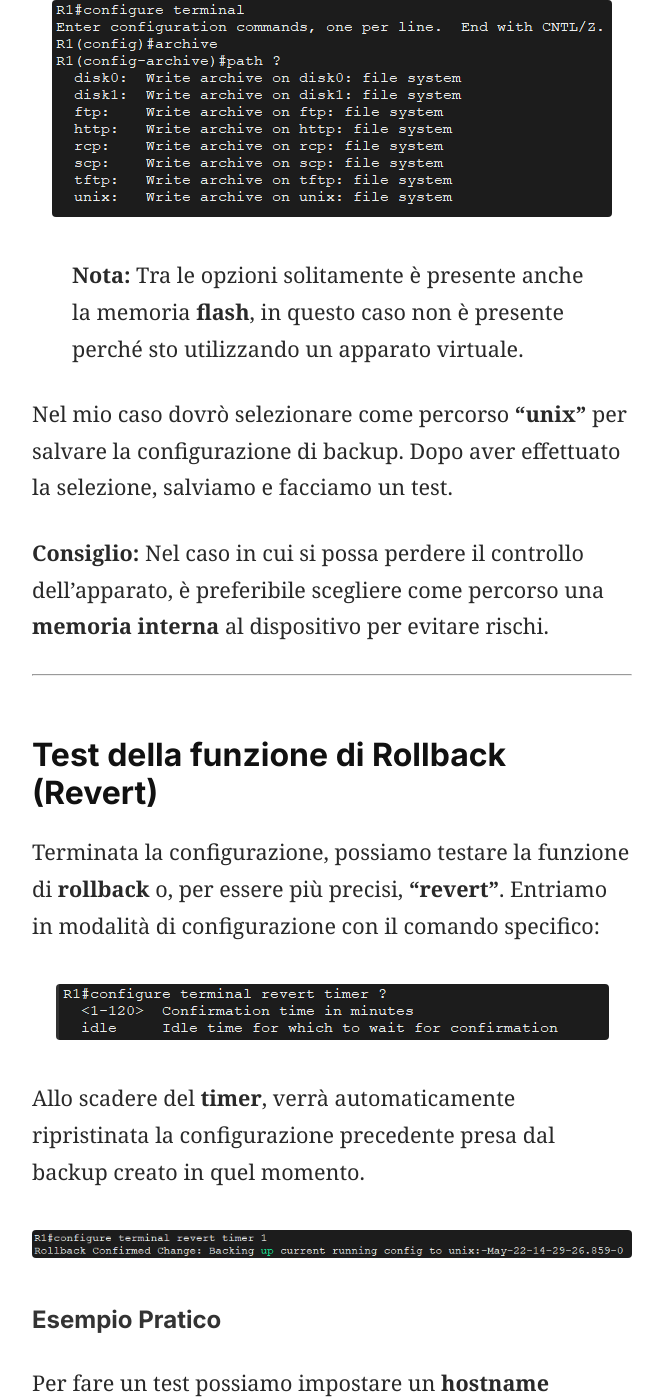
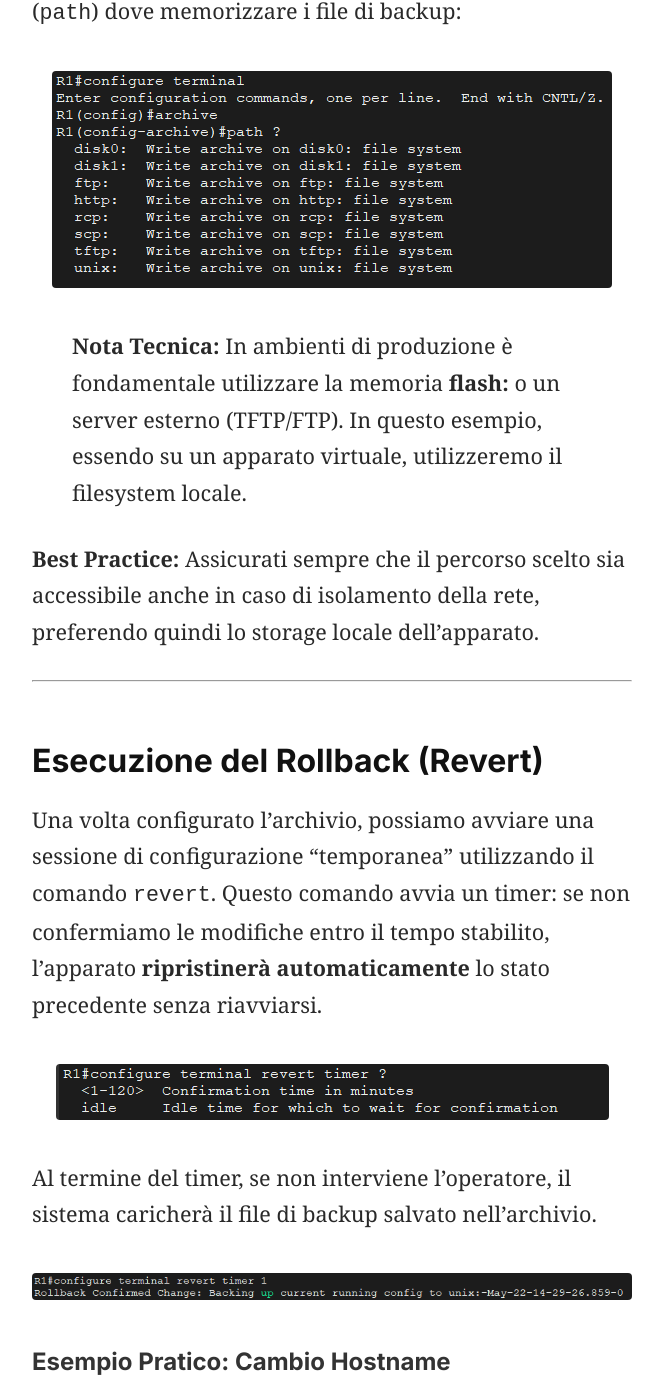
Before and after one commit to davidaulicino17/GitPages, a Jekyll site: the page built from _posts/2026-01-04-come-effettuare-rollback-su-cisco-ios.md, in a window 1280 px wide and 1400 px high, scrolled down 2501 px. Shown: the whole window, without its empty margins (308-971 px from the left). Built offline with Jekyll 4.4.1, drawn with Linux system fonts in a browser that asks for light colours; some of the changed text lies outside the part shown.

Commit message:
Update 2026-01-04-come-effettuare-rollback-su-cisco-ios.md

```diff
--- a/_posts/2026-01-04-come-effettuare-rollback-su-cisco-ios.md
+++ b/_posts/2026-01-04-come-effettuare-rollback-su-cisco-ios.md
@@ -11,68 +11,67 @@ tags: [Network Engineer, Cisco, CCNA, CCNP, Crescita Professionale]
 
 **Di David Aulicino**
 
-Spesso e volentieri capita di dover effettuare delle operazioni che potrebbero portare dietro di sé alcune problematiche, alle volte anche **bloccanti**.
-Soprattutto quando si opera da remoto il rischio di **perdere il controllo** dell'apparato Cisco è sempre dietro l'angolo.
+In ambito networking, operare su apparati critici comporta sempre una certa dose di rischio. Un errore di sintassi o una modifica errata a una ACL possono causare problemi **bloccanti** e, se stiamo lavorando da remoto, il rischio di **perdere completamente l'accesso** al device è una minaccia costante.
 
 ![Screenshot Cisco](https://davidaulicino17.github.io/GitPages/assets/images/rollback_cisco/screenshot_cisco.png)
 
-## Il metodo tradizionale (Reload)
+## Il limite del metodo tradizionale (Reload)
 
-Un metodo molto utilizzato per fare un "rollback" è il seguente:
+Molti amministratori di rete si affidano a una procedura di sicurezza standard:
 
-* **Salvare** la configurazione;
-* **Schedulare** un reload dopo *N* minuti;
-* **Effettuare** la configurazione prevista;
+* **Salvataggio** della configurazione attuale (`write memory`);
+* **Pianificazione** di un riavvio automatico (`reload in 10`);
+* **Applicazione** delle modifiche.
 
-Nel caso in cui tutto andasse come sperato ci basterà rimuovere il riavvio pianificato, in caso contrario dovremo aspettare il **reboot** del device.
+Sebbene efficace, questo metodo ha un grande difetto: se qualcosa va storto, l'apparato deve riavviarsi completamente, causando un **down-time** prolungato e non necessario.
 
-In questo breve articolo voglio spiegare il **metodo vero e proprio** per effettuare un rollback su Cisco, senza dover aspettare più del dovuto per riprendere l'attività in caso di problemi.
+Esiste però una soluzione più elegante e professionale integrata in Cisco IOS: la funzione di **Rollback**.
 
 ---
 
 ## Configurazione della feature "Archive"
 
-Per prima cosa entriamo in **modalità privilegiata** (#) e poi in **configuration mode**:
+Per abilitare il rollback, dobbiamo prima configurare la funzione **Archive**, che permette al sistema di creare snapshot della configurazione.
+
+Entriamo in **modalità privilegiata** (#) e successivamente in **global configuration mode**:
 
 ![Screenshot 1](https://davidaulicino17.github.io/GitPages/assets/images/rollback_cisco/screenshot_1.png)
 
-Il rollback della configurazione avviene attraverso l'attivazione della feature **"archive"**. Per utilizzare questa funzionalità dobbiamo indicare al nostro router/switch dove andare a salvare la configurazione con il comando `path`:
+Dobbiamo specificare al router (o switch) il percorso (`path`) dove memorizzare i file di backup:
 
 ![Screenshot 2](https://davidaulicino17.github.io/GitPages/assets/images/rollback_cisco/screenshot_2.png)
 
-> **Nota:** Tra le opzioni solitamente è presente anche la memoria **flash**, in questo caso non è presente perché sto utilizzando un apparato virtuale.
+> **Nota Tecnica:** In ambienti di produzione è fondamentale utilizzare la memoria **flash:** o un server esterno (TFTP/FTP). In questo esempio, essendo su un apparato virtuale, utilizzeremo il filesystem locale.
 
-Nel mio caso dovrò selezionare come percorso **"unix"** per salvare la configurazione di backup. Dopo aver effettuato la selezione, salviamo e facciamo un test.
-
-**Consiglio:** Nel caso in cui si possa perdere il controllo dell'apparato, è preferibile scegliere come percorso una **memoria interna** al dispositivo per evitare rischi.
+**Best Practice:** Assicurati sempre che il percorso scelto sia accessibile anche in caso di isolamento della rete, preferendo quindi lo storage locale dell'apparato.
 
 ---
 
-## Test della funzione di Rollback (Revert)
+## Esecuzione del Rollback (Revert)
 
-Terminata la configurazione, possiamo testare la funzione di **rollback** o, per essere più precisi, **"revert"**. Entriamo in modalità di configurazione con il comando specifico:
+Una volta configurato l'archivio, possiamo avviare una sessione di configurazione "temporanea" utilizzando il comando `revert`. Questo comando avvia un timer: se non confermiamo le modifiche entro il tempo stabilito, l'apparato **ripristinerà automaticamente** lo stato precedente senza riavviarsi.
 
 ![Screenshot 3](https://davidaulicino17.github.io/GitPages/assets/images/rollback_cisco/screenshot_3.png)
 
-Allo scadere del **timer**, verrà automaticamente ripristinata la configurazione precedente presa dal backup creato in quel momento.
+Al termine del timer, se non interviene l'operatore, il sistema caricherà il file di backup salvato nell'archivio.
 
 ![Screenshot 4](https://davidaulicino17.github.io/GitPages/assets/images/rollback_cisco/screenshot_4.png)
 
-### Esempio Pratico
-Per fare un test possiamo impostare un **hostname differente**, ad esempio:
+### Esempio Pratico: Cambio Hostname
+Immaginiamo di voler testare un cambio di nome host:
 
 ![Screenshot 5](https://davidaulicino17.github.io/GitPages/assets/images/rollback_cisco/screenshot_5.png)
 
-Allo scadere del timer, verrà mostrato a schermo un **log** che indica il cambio di configurazione e i comandi utilizzati per il ripristino:
+Se non confermiamo l'operazione, il sistema genererà un **log** di sistema e applicherà i comandi necessari per tornare alla configurazione originale:
 
 ![Screenshot 6](https://davidaulicino17.github.io/GitPages/assets/images/rollback_cisco/screenshot_6.png)
 
-### Confermare le modifiche
-Nel caso in cui volessimo mantenere le modifiche apportate, possiamo confermarle con il comando:
+### Validazione delle modifiche
+Se le modifiche sono corrette e il servizio risponde come previsto, dobbiamo rendere permanenti i cambiamenti con il comando:
 
 `configure confirm`
 
-A seguito della conferma è **sempre necessario salvare**.
+**Ricorda:** Dopo la conferma, esegui sempre un `copy running-config startup-config` per rendere le modifiche persistenti anche al prossimo riavvio fisico.
 
 ---
 
@@ -82,17 +81,19 @@ A seguito della conferma è **sempre necessario salvare**.
 enable<br>
 configure terminal<br>
 <br>
-! Configurazione dell'archivio<br>
+! 1. Attivazione del sistema di archiviazione<br>
 archive<br>
- path flash:<br>
-end<br>
-write memory<br>
-<br>
-! Avvio configurazione con rollback automatico (1 minuto)<br>
-configure terminal revert timer 1<br>
-hostname PROVA<br>
+ path flash:config-backup<br>
+ write-memory<br>
 end<br>
 <br>
-! Conferma delle modifiche (se corrette)<br>
+! 2. Configurazione con protezione rollback (es. 5 minuti)<br>
+configure terminal revert timer 5<br>
+<br>
+! 3. (Esempio modifica)<br>
+hostname CORE-SWITCH-01<br>
+end<br>
+<br>
+! 4. Conferma definitiva (se tutto ok)<br>
 configure confirm
 </font>
```
